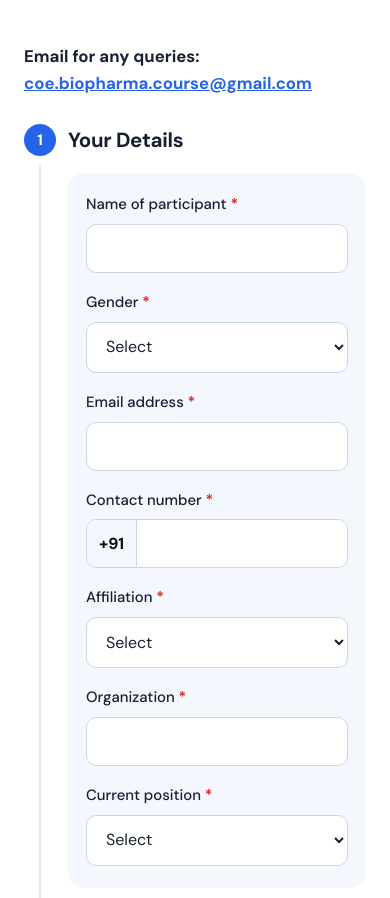
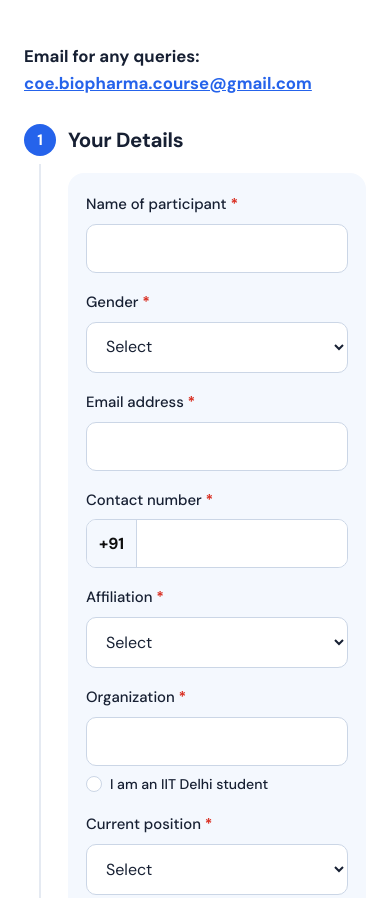
Before and after one commit to dtripathi18/cbt-website, a plain HTML site: page course-series/register.html in a window 390 px wide. Shown: the part 783-1681 px from the top of the page. Drawn offline with Linux system fonts and the light colour scheme.

Commit message:
iitd student inclusion

```diff
--- a/course-series/css/style.css
+++ b/course-series/css/style.css
@@ -230,6 +230,52 @@ a { color: var(--cs-accent-dark); }
   border-color: var(--cs-accent);
   box-shadow: 0 0 0 4px var(--cs-accent-soft);
 }
+/* Fixed values (Organization / Affiliation while "IIT Delhi student" is ticked). */
+.cs-field input[readonly],
+.cs-field select:disabled {
+  background: var(--cs-panel);
+  color: var(--cs-ink-soft);
+  cursor: not-allowed;
+}
+
+/* "IIT Delhi student" toggle under Organization - a checkbox (so it can be
+   unticked) drawn as a small radio dot. */
+.cs-field .cs-iitd-toggle {
+  display: inline-flex;
+  align-items: center;
+  gap: 8px;
+  align-self: flex-start;
+  font-size: 0.88rem;
+  cursor: pointer;
+}
+.cs-field .cs-iitd-toggle input {
+  -webkit-appearance: none;
+  appearance: none;
+  flex-shrink: 0;
+  display: grid;
+  place-content: center;
+  width: 16px;
+  height: 16px;
+  margin: 0;
+  padding: 0;
+  border: 1.5px solid var(--cs-line-strong);
+  border-radius: 50%;
+  background: var(--cs-paper);
+  cursor: pointer;
+}
+.cs-field .cs-iitd-toggle input::before {
+  content: "";
+  width: 8px;
+  height: 8px;
+  border-radius: 50%;
+  background: var(--cs-accent);
+  transform: scale(0);
+  transition: transform 0.12s ease;
+}
+.cs-field .cs-iitd-toggle input:checked { border-color: var(--cs-accent); }
+.cs-field .cs-iitd-toggle input:checked::before { transform: scale(1); }
+.cs-field .cs-iitd-toggle input:focus { box-shadow: none; }
+.cs-field .cs-iitd-toggle input:focus-visible { box-shadow: 0 0 0 3px var(--cs-accent-soft); }
 
 .cs-phone-field {
   display: flex;
@@ -429,6 +475,7 @@ a { color: var(--cs-accent-dark); }
 #scheduleTable tbody td:first-child { white-space: nowrap; min-width: auto; font-size: 0.86rem; font-weight: 500; }
 .cs-schedule-code { display: inline; font-weight: 700; color: var(--cs-accent); }
 .cs-table-note { margin: 14px 0 0; color: var(--cs-ink-soft); font-size: 0.89rem; }
+.cs-fee-discount-note { margin: 8px 0 0; color: var(--cs-accent-dark); font-weight: 600; font-size: 0.92rem; }
 .cs-fee-warning { margin: 8px 0 0; color: var(--cs-danger); font-weight: 700; font-size: 0.92rem; }
 
 /* ---------- Bank details ---------- */
--- a/course-series/js/config.js
+++ b/course-series/js/config.js
@@ -103,6 +103,20 @@ const COURSE_SERIES_CONFIG = {
     summary: "Early bird: Register by 16th November 2026 (IST) to avail 10% discount on module fees",
   },
 
+  // IIT Delhi students (the "IIT Delhi student" option on the register page):
+  // a flat % off the base module fee that, unlike the early bird, never
+  // expires. It replaces the early bird discount rather than stacking with it,
+  // and is priced on the academia tier. Accommodation stays undiscounted.
+  iitdStudent: {
+    label: "I am an IIT Delhi student",
+    organization: "IIT Delhi",
+    discountPercent: 30,
+    // Replaces `positions` (below) in the "Current position" dropdown.
+    positions: ["PhD", "MTech", "BTech", "MSR", "Dual"],
+    tableNote: "30% discount on the base amounts",
+    note: "Includes a 30% IIT Delhi student discount on module fees",
+  },
+
   // Room/venue schedule for the register page (one row per room, one cell
   // per day), derived from each module's venue in js/programme-data.js.
   roomScheduleTime: "8:30am - 6:30pm",
--- a/course-series/js/register.js
+++ b/course-series/js/register.js
@@ -51,7 +51,9 @@
     .map(([label, value]) => `<div class="cs-bank-row"><span>${label}</span><strong>${value}</strong></div>`)
     .join("");
   // ---- Fee structure table (mirrors the figure on the live Google Form) ----
-  document.getElementById("feeTable").innerHTML = renderFeeTableHTML(cfg);
+  // Base fees only - the discount that applies (early bird or IIT Delhi
+  // student) is spelled out in #feeDiscountNote, kept current by recalculate().
+  document.getElementById("feeTable").innerHTML = renderFeeTableHTML(cfg, { discounted: false });
   document.getElementById("feeNote").textContent = cfg.feeNote;
   document.getElementById("feeWarning").textContent = cfg.feeWarning;
   document.getElementById("accommodationWarning").textContent = cfg.feeWarning;
@@ -82,16 +84,53 @@
     `<strong>Timing: ${cfg.roomScheduleTime} each day. Modules run in parallel across rooms - you can attend only one module per day (see "Choose Your Modules" below for full titles).</strong>`;
 
   // ---- Position dropdown (descriptive only, doesn't affect pricing) ----
+  // Its options depend on the IIT Delhi student option (see below).
   const positionSelect = document.getElementById("fPosition");
-  cfg.positions.forEach((label) => {
-    const opt = document.createElement("option");
-    opt.textContent = label;
-    positionSelect.appendChild(opt);
-  });
+  function fillPositions(labels) {
+    positionSelect.innerHTML = `<option value="" disabled selected>Select</option>`;
+    labels.forEach((label) => {
+      const opt = document.createElement("option");
+      opt.textContent = label;
+      positionSelect.appendChild(opt);
+    });
+  }
 
   // ---- Affiliation type (academia/industry) - this drives pricing ----
   const affiliationTypeSelect = document.getElementById("fAffiliationType");
   affiliationTypeSelect.addEventListener("change", recalculate);
+
+  // ---- IIT Delhi student option ----
+  // Ticking it fixes Organization to "IIT Delhi" (read-only), swaps the
+  // position list for IITD programmes, locks Affiliation to academia, and
+  // swaps the early bird discount for the permanent IITD student discount.
+  const iitd = cfg.iitdStudent;
+  const iitdCheckbox = document.getElementById("fIitdStudent");
+  const organizationInput = document.getElementById("fOrganization");
+  document.getElementById("iitdStudentLabel").textContent = iitd.label;
+  let typedOrganization = ""; // what they'd typed before ticking, restored on untick
+
+  function applyIitdState() {
+    const on = iitdCheckbox.checked;
+    organizationInput.readOnly = on;
+    fillPositions(on ? iitd.positions : cfg.positions);
+    if (on) affiliationTypeSelect.value = "academia";
+    affiliationTypeSelect.disabled = on;
+  }
+
+  iitdCheckbox.addEventListener("change", () => {
+    if (iitdCheckbox.checked) {
+      typedOrganization = organizationInput.value;
+      organizationInput.value = iitd.organization;
+    } else {
+      organizationInput.value = typedOrganization;
+    }
+    applyIitdState();
+    recalculate();
+  });
+
+  // The browser may restore a ticked box on back/refresh - sync to it.
+  if (iitdCheckbox.checked) organizationInput.value = iitd.organization;
+  applyIitdState();
 
   // ---- Days + modules ----
   const daysSection = document.getElementById("daysSection");
@@ -212,6 +251,7 @@
   const feeFinal = document.getElementById("feeFinal");
   let registrationFee = formatINR(0);
   const earlyBirdNote = document.getElementById("earlyBirdNote");
+  const feeDiscountNote = document.getElementById("feeDiscountNote");
 
   function recalculate() {
     const selectedCount = moduleCheckboxes.filter((m) => !m.isNone && m.checkbox.checked).length;
@@ -219,8 +259,13 @@
     const category = affiliationTypeSelect.value; // "academia" | "industry" | "" (not selected yet)
 
     const moduleFee = selectedCount > 0 && category ? (cfg.feeTiers[category][selectedCount] || 0) : 0;
-    const earlyBird = isEarlyBirdActive(cfg); // re-checked on every recalculation
-    const discountedModuleFee = applyEarlyBird(cfg, moduleFee);
+    // IITD students always get their own discount instead of the early bird;
+    // everyone else gets the early bird while it's open (re-checked each time).
+    const isIitd = iitdCheckbox.checked;
+    const earlyBird = !isIitd && isEarlyBirdActive(cfg);
+    const discountedModuleFee = isIitd
+      ? applyPercentOff(moduleFee, iitd.discountPercent)
+      : applyEarlyBird(cfg, moduleFee);
     const total = discountedModuleFee + accommodationTier.price;
     registrationFee = formatINR(total);
     feeFinal.textContent = registrationFee;
@@ -230,8 +275,12 @@
     feeOriginal.hidden = discountedModuleFee === moduleFee;
     feeOriginal.textContent = formatINR(moduleFee + accommodationTier.price);
 
-    earlyBirdNote.hidden = !earlyBird;
-    earlyBirdNote.textContent = cfg.earlyBird.note;
+    // Gradient note under the total, and the note under the fee table.
+    const hasDiscount = isIitd || earlyBird;
+    earlyBirdNote.hidden = !hasDiscount;
+    earlyBirdNote.textContent = isIitd ? iitd.note : cfg.earlyBird.note;
+    feeDiscountNote.hidden = !hasDiscount;
+    feeDiscountNote.textContent = isIitd ? iitd.tableNote : cfg.earlyBird.summary;
   }
 
   recalculate();
@@ -314,7 +363,8 @@
         gender: document.getElementById("fGender").value,
         contact: "+91" + document.getElementById("fContact").value,
         affiliationType: affiliationTypeSelect.value,
-        organization: document.getElementById("fOrganization").value,
+        organization: organizationInput.value,
+        iitdStudent: iitdCheckbox.checked ? "Yes" : "No",
         position: positionSelect.value,
         day1Code: selectedByDay[0].code,
         day1Title: selectedByDay[0].title,
--- a/course-series/js/shared.js
+++ b/course-series/js/shared.js
@@ -47,9 +47,13 @@ function isEarlyBirdActive(cfg) {
   return Date.now() < new Date(cfg.earlyBird.endsAt).getTime();
 }
 
+function applyPercentOff(fee, percent) {
+  return Math.round(fee * (1 - percent / 100));
+}
+
 function applyEarlyBird(cfg, moduleFee) {
   return isEarlyBirdActive(cfg)
-    ? Math.round(moduleFee * (1 - cfg.earlyBird.discountPercent / 100))
+    ? applyPercentOff(moduleFee, cfg.earlyBird.discountPercent)
     : moduleFee;
 }
 
@@ -62,8 +66,11 @@ function renderFeeCellHTML(cfg, fee) {
 }
 
 // Fee tier table markup - shared by the register page and the about page so
-// the two never drift out of sync.
-function renderFeeTableHTML(cfg) {
+// the two never drift out of sync. Pass { discounted: false } to show the
+// base fees only (the register page explains discounts in a note instead,
+// since which one applies depends on the IIT Delhi student option).
+function renderFeeTableHTML(cfg, { discounted = true } = {}) {
+  const cell = (fee) => (discounted ? renderFeeCellHTML(cfg, fee) : formatINR(fee));
   const tierLabels = { 1: "Choose any one", 2: "Choose any two", 3: "Choose any three" };
   const moduleCount = cfg.days.reduce((sum, day) => sum + day.modules.length, 0);
   return `
@@ -74,8 +81,8 @@ function renderFeeTableHTML(cfg) {
       ${[1, 2, 3].map((n) => `
         <tr>
           <td>M1-M${moduleCount} (${tierLabels[n]})</td>
-          <td>${renderFeeCellHTML(cfg, cfg.feeTiers.academia[n])}</td>
-          <td>${renderFeeCellHTML(cfg, cfg.feeTiers.industry[n])}</td>
+          <td>${cell(cfg.feeTiers.academia[n])}</td>
+          <td>${cell(cfg.feeTiers.industry[n])}</td>
         </tr>
       `).join("")}
     </tbody>`;
--- a/course-series/register.html
+++ b/course-series/register.html
@@ -11,7 +11,7 @@
 <link rel="icon" type="image/png" sizes="32x32" href="assets/images/favicon-32.png" />
 <link rel="icon" type="image/png" sizes="16x16" href="assets/images/favicon-16.png" />
 <link rel="apple-touch-icon" href="assets/images/apple-touch-icon.png" />
-<link rel="stylesheet" href="css/style.css" />
+<link rel="stylesheet" href="css/style.css?v=2026-11-12" />
 </head>
 <body>
 
@@ -86,6 +86,10 @@
           <div class="cs-field">
             <label for="fOrganization">Organization <span class="cs-req">*</span></label>
             <input id="fOrganization" name="organization" type="text" required />
+            <label class="cs-iitd-toggle" for="fIitdStudent">
+              <input id="fIitdStudent" name="iitdStudent" type="checkbox" />
+              <span id="iitdStudentLabel"></span>
+            </label>
           </div>
           <div class="cs-field">
             <label for="fPosition">Current position <span class="cs-req">*</span></label>
@@ -115,6 +119,7 @@
           <table class="cs-fee-table" id="feeTable"></table>
         </div>
         <p class="cs-table-note" id="feeNote"></p>
+        <p class="cs-fee-discount-note" id="feeDiscountNote" hidden></p>
         <p class="cs-fee-warning" id="feeWarning"></p>
         </div>
       </section>
@@ -177,8 +182,8 @@
 </main>
 
 <script src="js/programme-data.js?v=20261111123956"></script>
-<script src="js/config.js?v=2026-09-29"></script>
-<script src="js/shared.js?v=2026-09-23"></script>
-<script src="js/register.js?v=2026-09-29b"></script>
+<script src="js/config.js?v=2026-11-12"></script>
+<script src="js/shared.js?v=2026-11-12"></script>
+<script src="js/register.js?v=2026-11-12"></script>
 </body>
 </html>
```
